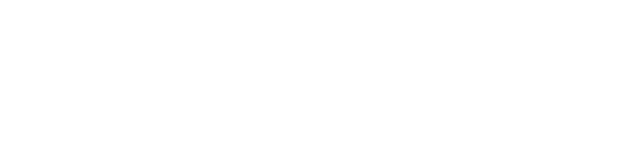
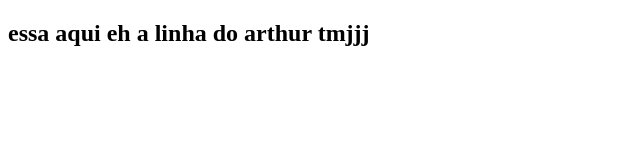
Before and after one commit to GabrielGodoi390/version-controll-task, a plain HTML site: page index.html in a window 1280 px wide. Shown: the whole page, without its empty margins (0-640 px from the left). Drawn offline with Linux system fonts and the light colour scheme.

Commit message:
alteracao arthur

```diff
--- a/index.html
+++ b/index.html
@@ -6,6 +6,6 @@
     <title>Document</title>
 </head>
 <body>
-
+     <h2> essa aqui eh a linha do arthur tmjjj</h2>
 </body>
 </html>
```
Also changed, not shown: 1 other file.
